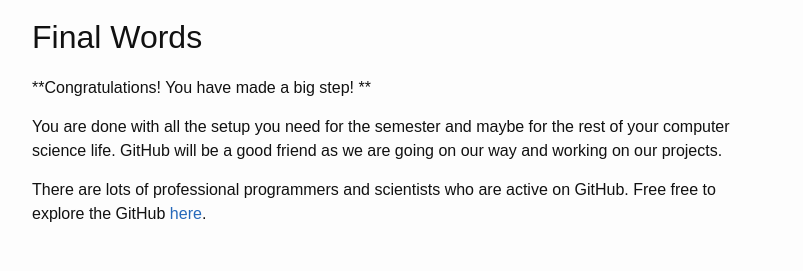
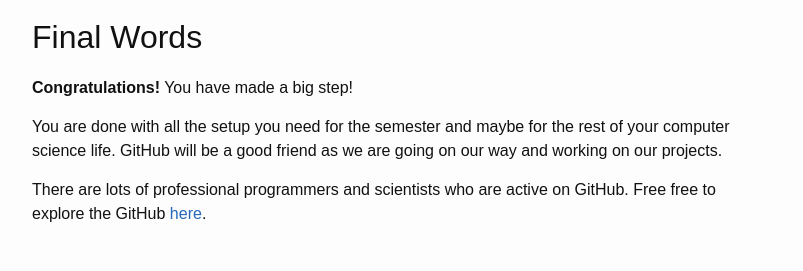
Before and after one commit to johnzhang1999/Hack-Club-BNDS, a Jekyll site: the page built from docs/_posts/2017-04-18-Prep for Workshop 01: Personal Websites.md, in a window 1280 px wide and 900 px high, scrolled down 2836 px. Shown: the part 517-788 px from the top of the window, without its empty margins (238-1041 px from the left). Built offline with Jekyll 4.4.1, drawn with Linux system fonts in a browser that asks for light colours; our own code applies the rules of GitHub Pages for plain Markdown files.

Commit message:
p1 update

```diff
--- a/docs/_posts/2017-04-18-Prep for Workshop 01: Personal Websites.md
+++ b/docs/_posts/2017-04-18-Prep for Workshop 01: Personal Websites.md
@@ -9,7 +9,7 @@ We will be using Github ~~and Cloud9~~ (Cloud9 was what hack club officially rec
 
 Please be sure to set these up appropriately before coming to our first meeting so that we can have more time working on the real stuff. If you have questions, feel free to reach out to us in the WeChat group. Have fun! :)
 
-
+<!--more-->
 ## Part I: GitHub Account
 
 ### 1) Signing Up for GitHub
@@ -68,7 +68,7 @@ Note: By cloning a repository, you have created a mirror (or downloaded) that re
 
 ## Final Words
 
-**Congratulations! You have made a big step! **
+**Congratulations!** You have made a big step!
 
 You are done with all the setup you need for the semester and maybe for the rest of your computer science life. GitHub will be a good friend as we are going on our way and working on our projects.
 
```
